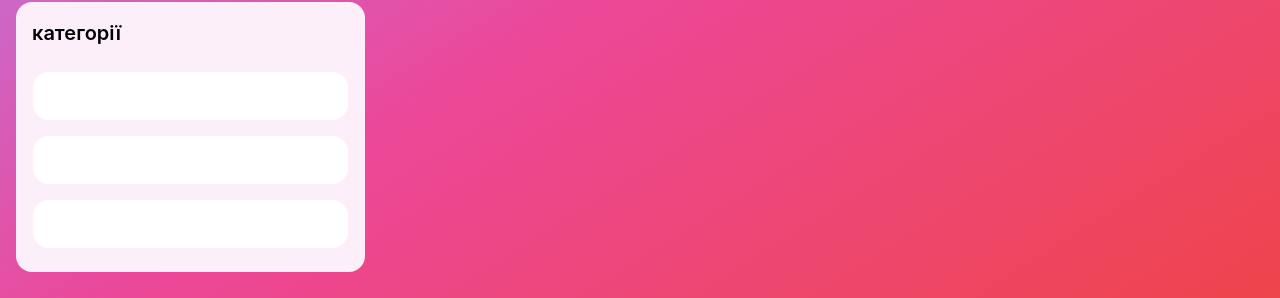
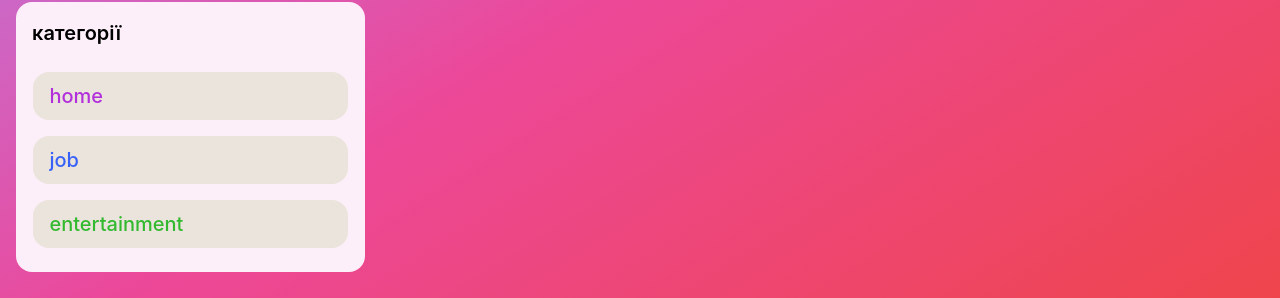
Before and after one commit to asasin098676/TodoListReact, a React (Vite) app: page /dashboard in a window 1280 px wide. Shown: the part 430-728 px from the top of the page. Built offline with nearby package versions, Linux system fonts and the light colour scheme; no server answers; the database is empty; sample sign-in values are in the browser's storage.

Commit message:
else small changes

```diff
--- a/src/dashboard/category/Category.scss
+++ b/src/dashboard/category/Category.scss
@@ -25,10 +25,37 @@
 
     .category{
         width: 90%;
-        background-color: white;
+        background-color:#eae4dc;
         height: 3rem;
         border-radius: 1rem;
         margin: 0.5rem;
+        display: flex;
+        align-items: center;
+        justify-content: flex-start;
+
+        span{
+            font-weight: 500;
+            font-size: 20px;
+            margin-left: 1rem;
+            color:black
+        }
+
 
     }
+
+    .home{
+        span{
+            color: rgba(165, 5, 219, 0.811);
+        }
+    }
+    .job{
+        span{
+            color: rgb(56, 98, 247);
+        }
+    }
+    .entertainment{
+        span{
+            color: rgba(0, 174, 0, 0.786);
+        }
+    }
 }
--- a/src/dashboard/category/Category.tsx
+++ b/src/dashboard/category/Category.tsx
@@ -9,9 +9,15 @@ const Category = () => {
                     <span>категорії</span>
                 </div>
 
-                <div className='category'></div>
-                <div className='category'></div>
-                <div className='category'></div>
+                <div className='category home'>
+                    <span>home</span>
+                </div>
+                <div className='category job'>
+                    <span>job</span>
+                </div>
+                <div className='category entertainment'>
+                    <span>entertainment</span>
+                </div>
             </div>
         </>
     )
--- a/src/dashboard/settings/Settings.scss
+++ b/src/dashboard/settings/Settings.scss
@@ -17,6 +17,16 @@
         h2{
             margin-left: 1rem;
             color: black;
+        }
+        button {
+            background-color: #fbfbfb00;
+            padding: 5px 1rem 0 1rem;
+            display: flex;
+            align-items: center;
+
+            .returnIcon {
+                color: black
+            }
         }
     }
 
--- a/src/dashboard/todo/Todo.scss
+++ b/src/dashboard/todo/Todo.scss
@@ -3,7 +3,7 @@
     flex-direction: column;
     align-items: center;
 
-    .filters{
+    .filters {
         width: 90%;
         margin: 16px;
         height: 6rem;
@@ -15,7 +15,7 @@
         justify-content: center;
 
 
-        .filterButtons{
+        .filterButtons {
             width: 50%;
             display: flex;
             flex-direction: row;
@@ -25,14 +25,14 @@
             padding: 1rem;
         }
 
-        .filter{
+        .filter {
             width: 50%;
             display: flex;
             justify-content: flex-end;
             padding: 1rem;
         }
 
-        button{
+        button {
             gap: 10px;
             display: flex;
             align-items: center;
@@ -56,7 +56,7 @@
         width: 90%;
         height: 3.8rem;
         border-radius: 10px;
-        background-color:  rgb(254 238 246);
+        background-color: rgb(254 238 246);
         border: 1px solid grey;
         display: flex;
         align-items: center;
@@ -92,7 +92,9 @@
             align-items: center;
             justify-content: center;
 
-            .low, .hight, .medium{
+            .low,
+            .hight,
+            .medium {
                 width: 0.5rem;
                 height: 0.5rem;
                 border-radius: 50%;
@@ -100,44 +102,48 @@
             }
 
 
-            .hight{
+            .hight {
                 background-color: red;
             }
-            .low{
+
+            .low {
                 background-color: rgb(1, 208, 39);
             }
-            .medium{
+
+            .medium {
                 background-color: #f1c363;
             }
 
-            .todoValue{
+            .todoValue {
                 width: 85%;
                 display: flex;
                 align-items: center;
                 justify-content: flex-start;
 
-                h2{
+                h2 {
                     color: black;
                 }
 
-                .category{
+                .category {
                     margin-left: 1rem;
                     height: 1.5rem;
                     border-radius: 1rem;
-                    width: 4rem;
+                    padding-left: 1rem;
+                    padding-right: 1rem;
                     background-color: rgb(231 231 231);
                     display: flex;
                     align-items: center;
                     justify-content: center;
 
-                    span{
+                    span {
+                        width: 100%;
                         color: #4b5563;
                     }
                 }
             }
         }
 
-        .info{
+        .info {
             width: 50%;
             height: 100%;
             display: flex;
@@ -145,12 +151,12 @@
             align-items: center;
             justify-content: flex-end;
 
-            .clockIcon{
+            .clockIcon {
                 color: grey;
                 margin: .3rem;
             }
 
-            .status{
+            .status {
                 height: 2rem;
                 background-color: greenyellow;
                 border-radius: 1rem;
@@ -161,7 +167,7 @@
                 margin: 0.5rem;
             }
 
-            span{
+            span {
                 color: gray;
                 margin-right: 0.5rem;
             }
--- a/src/dashboard/todo/Todo.tsx
+++ b/src/dashboard/todo/Todo.tsx
@@ -6,7 +6,7 @@ import { getAuth, signOut } from "firebase/auth";
 import { Calendar, Clock, List, Grid, Filter } from 'lucide-react';
 import { AuthContext, AuthContextProps } from "../../registration/Auth";
 
-interface Todo {
+export interface Todo {
     id: string;
     name: string;
     description: string;
@@ -97,7 +97,7 @@ const Todo = () => {
                         <div className="todoValue">
                             <h2 className="todoTitle">{todo.name}</h2>
                             <div className="category">
-                                <span>private</span>
+                                <span>{todo.category}</span>
                             </div>
                         </div>
 
@@ -106,7 +106,7 @@ const Todo = () => {
                     <div className="info">
                         <Clock className="clockIcon" />
                         <span>{todo.endDate}</span>
-                        <span>{todo.creationTime}</span>
+                        <span>{todo.endTime}</span>
                         <div className="status">
                             <span>виконано</span>
                         </div>
```
Lines whose indentation alone changed are shown as unchanged.
